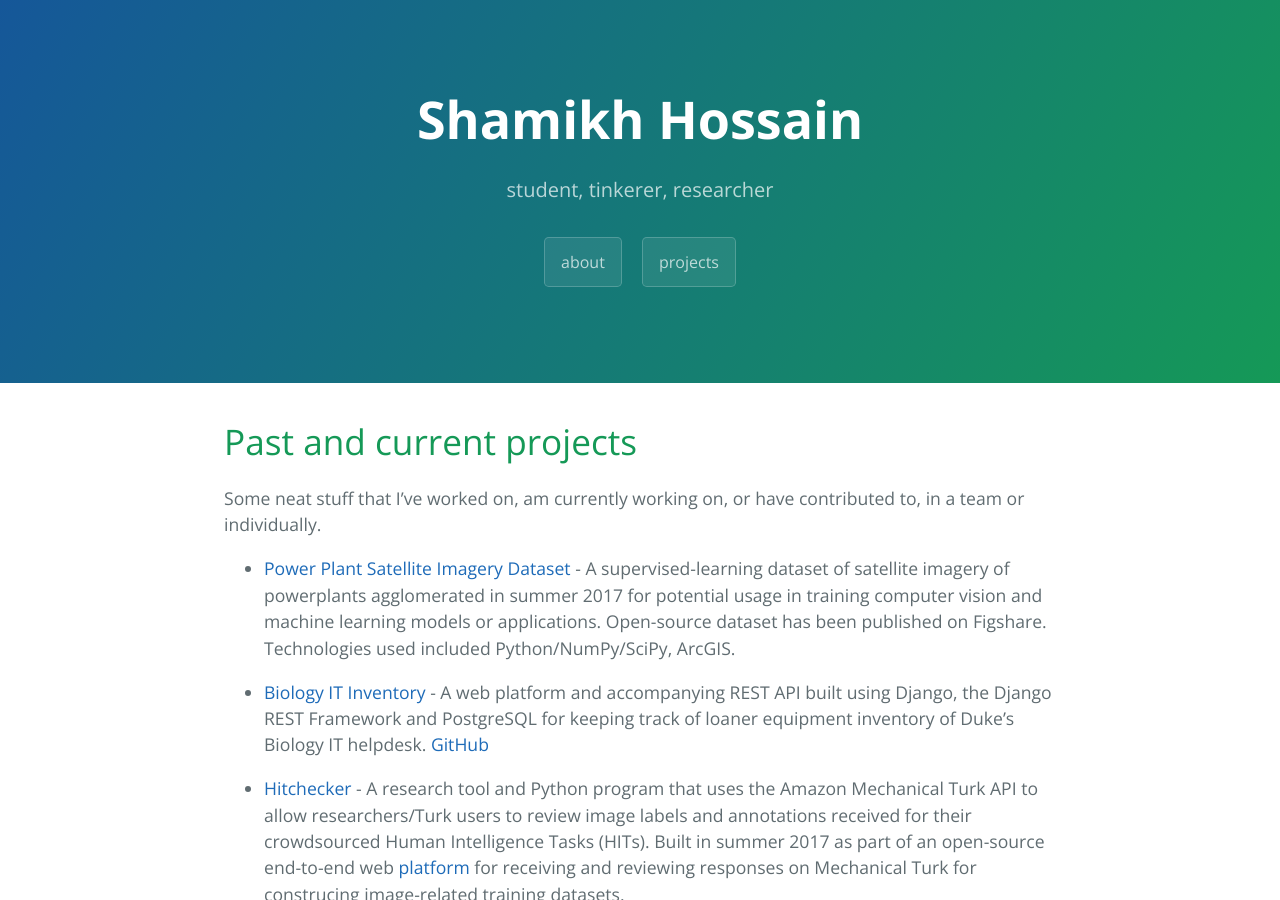
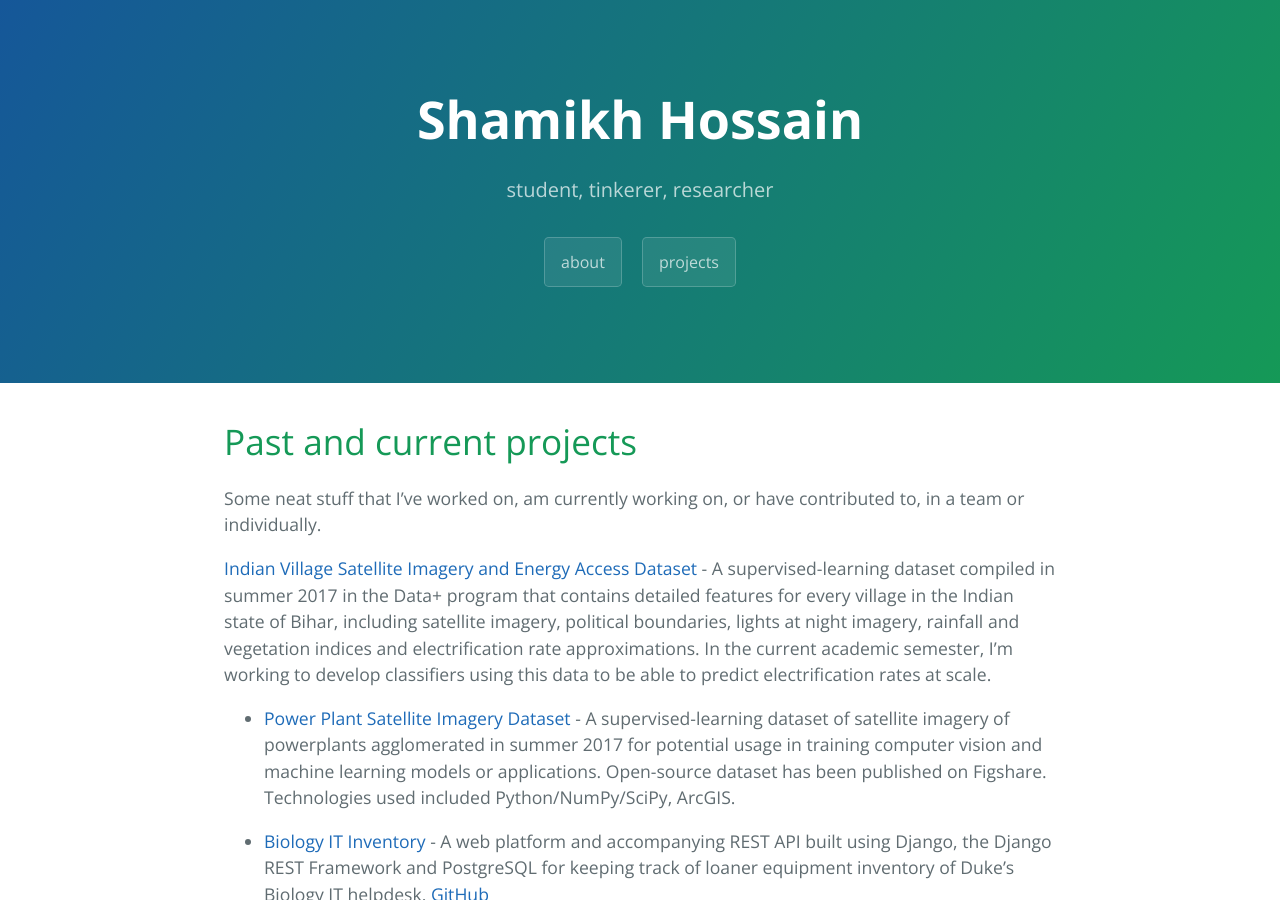
Before and after one commit to shamhos/writings, a Jekyll site: the page built from projects.md, in a window 1280 px wide and 900 px high. Built offline with Jekyll 4.4.1, drawn with Linux system fonts in a browser that asks for light colours.

Commit message:
update projects

```diff
--- a/projects.md
+++ b/projects.md
@@ -6,6 +6,8 @@ permalink: /projects/
 
 <h1>Past and current projects</h1>
 Some neat stuff that I've worked on, am currently working on, or have contributed to, in a team or individually.
+
+[Indian Village Satellite Imagery and Energy Access Dataset](https://figshare.com/articles/Indian_Village_Satellite_Imagery_and_Energy_Access_Dataset/5552743) - A supervised-learning dataset compiled in summer 2017 in the Data+ program that contains detailed features for every village in the Indian state of Bihar, including satellite imagery, political boundaries, lights at night imagery, rainfall and vegetation indices and electrification rate approximations. In the current academic semester, I'm working to develop classifiers using this data to be able to predict electrification rates at scale.
 
 - [Power Plant Satellite Imagery Dataset](https://figshare.com/articles/Power_Plant_Satellite_Imagery_Dataset/5307364) - A supervised-learning dataset of satellite imagery of powerplants agglomerated in summer 2017 for potential usage in training computer vision and machine learning models or applications. Open-source dataset has been published on Figshare. Technologies used included Python/NumPy/SciPy, ArcGIS.
 
```
